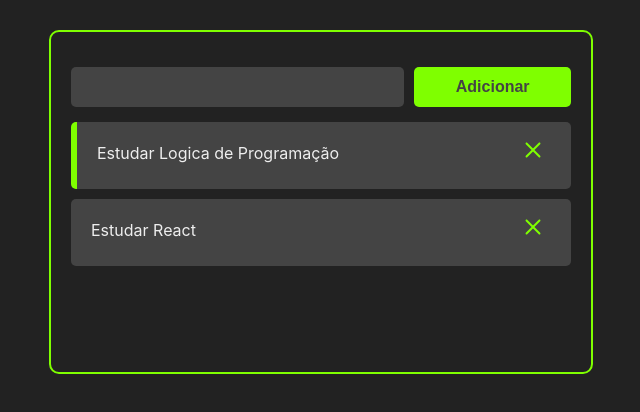
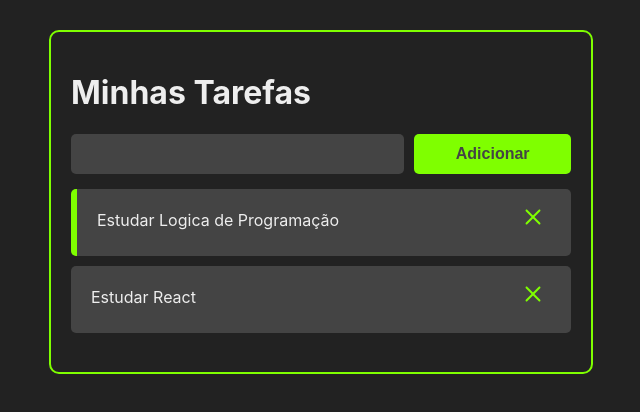
Before and after one commit to SandroFerraz-C/-training-project-React, a React (Create React App) app: page /1 in a window 1280 px wide. Shown: the top 412 px of the page, without its empty margins (319-959 px from the left). Built offline with nearby package versions, Linux system fonts and the light colour scheme.

Commit message:
Creating Header component

```diff
--- a/src/App.jsx
+++ b/src/App.jsx
@@ -1,8 +1,10 @@
 import React, { useState } from "react";
 import {v4 as uuidv4} from 'uuid'
 
+import Header from "./components/Header";
 import Tasks from "./components/Tasks";
 import AddTask from "./components/AddTask";
+
 import "./App.css";
 
 const App = () => {
@@ -40,13 +42,14 @@ const App = () => {
   };
 
   const handleTaskDeletion = (taskId) =>{
-    const newTasks = tasks.filter((task) => task.id != taskId)
+    const newTasks = tasks.filter((task) => task.id !== taskId)
     setTasks(newTasks)
   }
 
   return (
     <>
       <div className="container">
+        <Header />
         <AddTask handleTaskAddition={handleTaskAddition} />
         <Tasks
         tasks={tasks}
--- /dev/null
+++ b/src/components/Header.jsx
@@ -0,0 +1,9 @@
+import React from 'react';
+
+const Header = () => {
+    return (
+        <h1 style={{color:"#eee"}}>Minhas Tarefas</h1>
+    )
+};
+
+export default Header;
```
